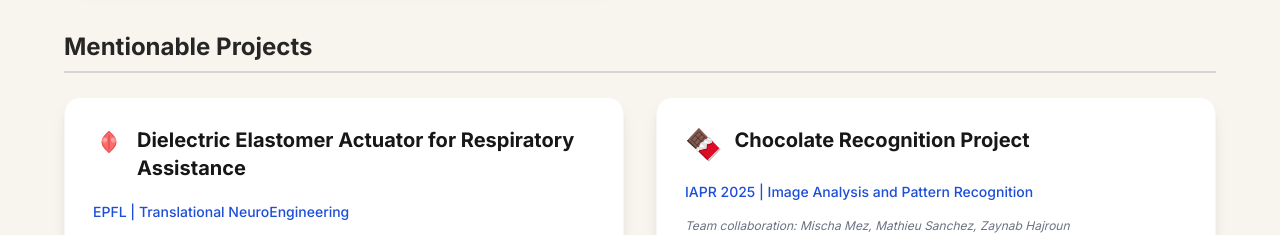
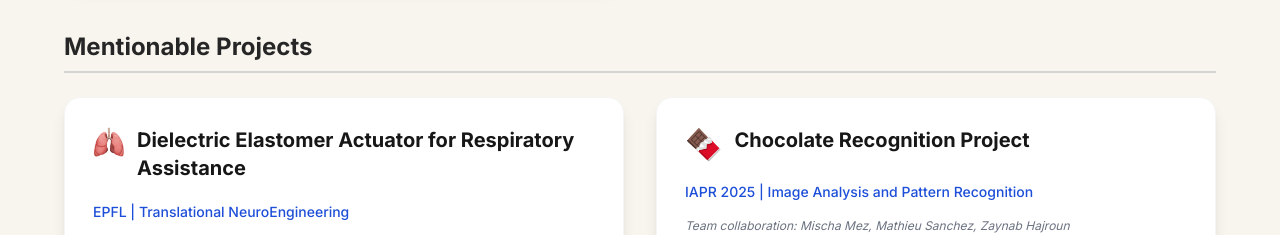
Before and after one commit to mischamez48/mischamez48.github.io, a Next.js app: page /portfolio/projects in a window 1280 px wide. Shown: the part 1360-1595 px from the top of the page. Built offline with nearby package versions, Linux system fonts and the light colour scheme.

Commit message:
Switch to user-provided lung.PNG icon for better visual appearance

```diff
--- a/components/ProjectCard.tsx
+++ b/components/ProjectCard.tsx
@@ -1,7 +1,7 @@
 'use client';
 import { motion } from 'framer-motion';
 import React from 'react';
-import LungsIcon from './icons/LungsIcon';
+import Image from 'next/image';
 
 export interface ProjectData {
   icon: string;
@@ -13,13 +13,19 @@ export interface ProjectData {
   extra?: string;
 }
 
-// Component to render either emoji or SVG icon
+// Component to render either emoji or custom icon
 function ProjectIcon({ icon }: { icon: string }) {
   // Check if the icon is the lungs icon
   if (icon === 'lungs') {
     return (
       <div className="w-7 h-7 sm:w-8 sm:h-8 flex-shrink-0 flex items-center justify-center">
-        <LungsIcon width={28} height={28} />
+        <Image
+          src="/lung.PNG"
+          alt="Lungs icon"
+          width={28}
+          height={28}
+          className="w-full h-full object-contain"
+        />
       </div>
     );
   }
--- a/components/icons/LungsIcon.tsx
+++ /dev/null
@@ -1,43 +0,0 @@
-import React from 'react';
-
-interface LungsIconProps {
-  width?: number;
-  height?: number;
-  className?: string;
-}
-
-export default function LungsIcon({ width = 28, height = 28, className = "" }: LungsIconProps) {
-  return (
-    <svg
-      width={width}
-      height={height}
-      viewBox="0 0 24 24"
-      fill="none"
-      xmlns="http://www.w3.org/2000/svg"
-      className={className}
-    >
-      <path
-        d="M12 3C12 3 10.5 4.5 9 6C7.5 7.5 6 9 6 12C6 15 7.5 16.5 9 18C10.5 19.5 12 21 12 21C12 21 13.5 19.5 15 18C16.5 16.5 18 15 18 12C18 9 16.5 7.5 15 6C13.5 4.5 12 3 12 3Z"
-        fill="#FF6B6B"
-        stroke="#E55656"
-        strokeWidth="1"
-      />
-      <path
-        d="M8 8C7 8 6 9 6 10.5C6 12 7 13 8 13C9 13 10 12 10 10.5C10 9 9 8 8 8Z"
-        fill="#FF8E8E"
-      />
-      <path
-        d="M16 8C15 8 14 9 14 10.5C14 12 15 13 16 13C17 13 18 12 18 10.5C18 9 17 8 16 8Z"
-        fill="#FF8E8E"
-      />
-      <path
-        d="M12 6V18"
-        stroke="#E55656"
-        strokeWidth="1.5"
-        strokeLinecap="round"
-      />
-      <circle cx="9" cy="10" r="1.5" fill="#FFAAAA"/>
-      <circle cx="15" cy="10" r="1.5" fill="#FFAAAA"/>
-    </svg>
-  );
-}
```
Also changed, not shown: public/lung.PNG (added).
